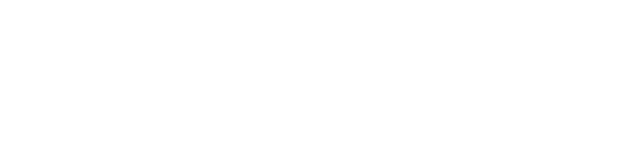
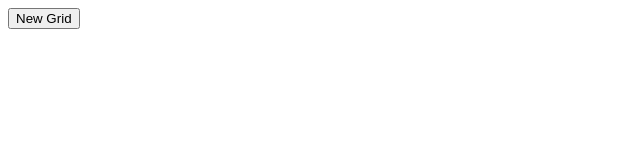
Before and after one commit to NewUser784/etch-a-sketch, a plain HTML site: page index.html in a window 1280 px wide. Shown: the whole page, without its empty margins (0-640 px from the left). Drawn offline with Linux system fonts and the light colour scheme.

Commit message:
Add a button at the top of the page
By pressing this button, the user will use a prompt to specify
the size for a new grid to be created.

```diff
--- a/index.html
+++ b/index.html
@@ -8,6 +8,10 @@
     <title>Document</title>
 </head>
 <body>
+    <div class="button-div">
+        <button>New Grid</button>
+    </div>
+
     <div class="grid-container">
 
     </div>
```
